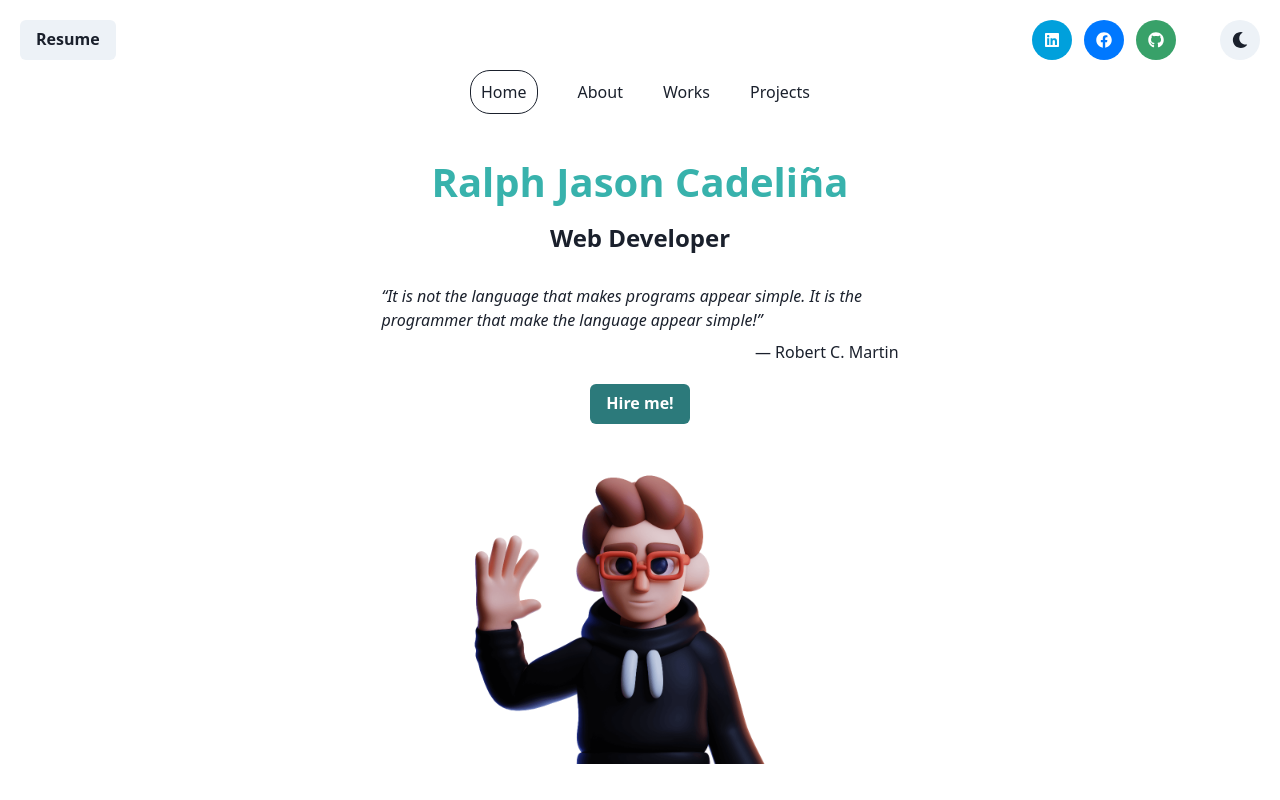
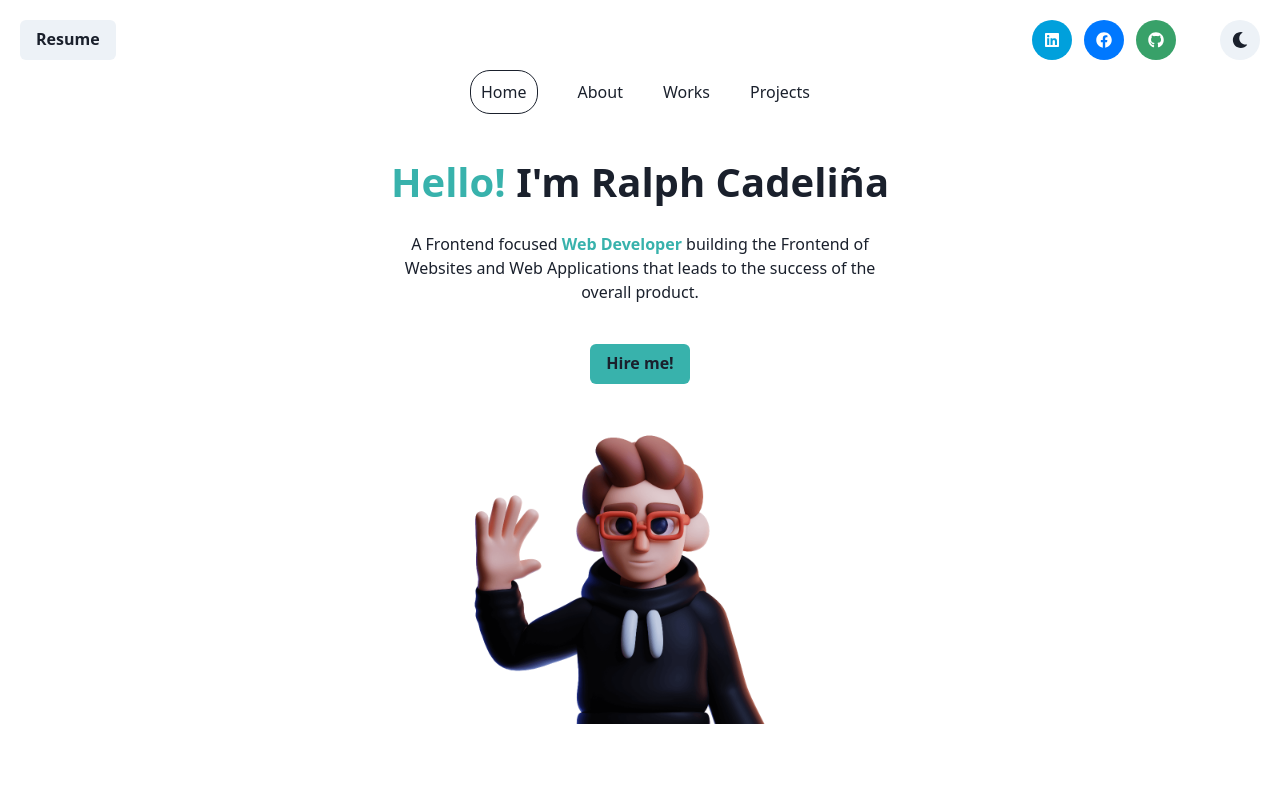
Before and after one commit to 5dam/ralphcadelinaportfolio, a React (Vite) app: page / in a window 1280 px wide. Built offline with nearby package versions, Linux system fonts and the light colour scheme.

Commit message:
fixed homepage

```diff
--- a/src/pages/Home.jsx
+++ b/src/pages/Home.jsx
@@ -1,19 +1,21 @@
-import { Box, Container, Stack, Text, Image, Button } from "@chakra-ui/react";
+import { Box, Container, Stack, Text, Image, Button, HStack, Center } from "@chakra-ui/react";
 
 export default function Home() {
   return (
     <>
+    {/* <Text fontSize={40} fontWeight="semibold" color="teal.400"></Text> */}
         <Container mt={12}>
-                <Stack>
-                    <Text  fontSize={40} align="center" fontWeight="semibold" color="teal.400">Ralph Jason Cadeliña</Text>
-                    <Text  fontSize={24} align="center" fontWeight="semibold">Web Developer</Text>
+            <Center>
+                <Text fontWeight="semibold" fontSize={40}><Text as="span" color="teal.400" fontSize={40} fontWeight="bold">Hello!</Text> I'm Ralph Cadeliña</Text>
+            </Center>
 
-                    <Text pt={5} fontStyle="italic">“It is not the language that makes programs appear simple. It is the programmer that make the language appear simple!”</Text>
-                    <blockquote align="right"> — Robert C. Martin</blockquote>
-                </Stack>
+            <Text align="center" pt="5" pb="5">
+                A Frontend focused <Text as="span" color="teal.400" fontWeight="bold">Web Developer</Text> building the Frontend of Websites and Web Applications that leads to the success of the overall product.
+            </Text>
+
         </Container>
         <Container align="center" mt={5}>
-            <Button bg="teal.600" color="white">Hire me!</Button>
+            <Button bg="teal.400">Hire me!</Button>
         </Container>
         <Container>
             <Box align="center" mt={10}>
```
